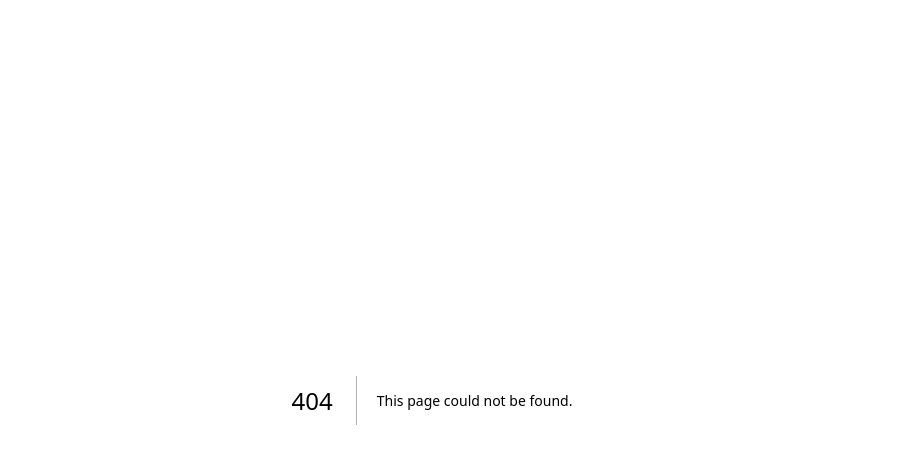
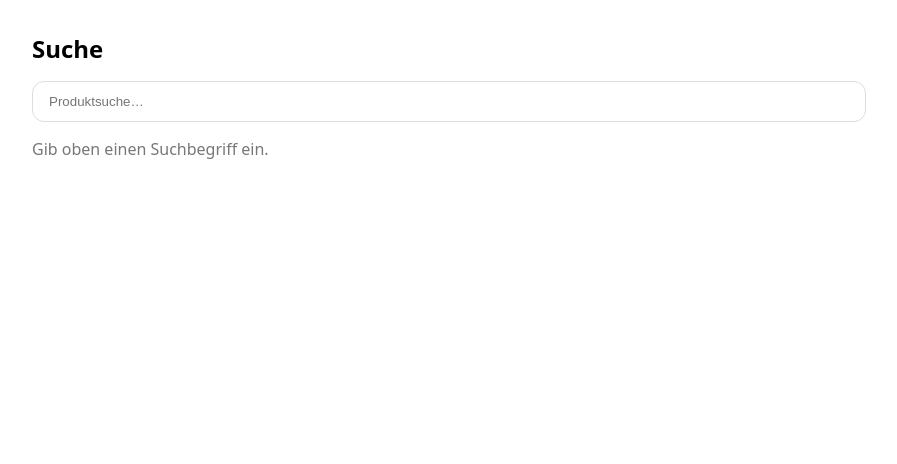
Before and after one commit to celsoneves32/iumatec-site, a Next.js app: page /search in a window 1280 px wide. Before the commit this address had no page. Shown: the top 464 px of the page, without its empty margins (208-1105 px from the left). Built offline with nearby package versions, Linux system fonts and the light colour scheme.

Commit message:
Create page.tsx

```diff
--- /dev/null
+++ b/app/search/page.tsx
@@ -0,0 +1,31 @@
+export const metadata = {
+  title: "Suche – IUMATEC",
+  description: "Produkte im Shop durchsuchen."
+};
+
+export default function Page({ searchParams }: { searchParams?: { q?: string } }) {
+  const q = (searchParams?.q ?? "").toString();
+
+  return (
+    <main style={{ maxWidth: 800, margin: "2rem auto", padding: "0 1rem" }}>
+      <h1 style={{ fontSize: "1.5rem", fontWeight: 700, marginBottom: "1rem" }}>Suche</h1>
+
+      <form action="/search" method="get" role="search" aria-label="Suche" style={{ marginBottom: "1rem" }}>
+        <input
+          name="q"
+          defaultValue={q}
+          placeholder="Produktsuche…"
+          style={{ width: "100%", padding: "0.75rem 1rem", borderRadius: 12, border: "1px solid #ddd", outline: "none" }}
+        />
+      </form>
+
+      {q ? (
+        <p style={{ color: "#444" }}>
+          Ergebnisse für: <strong>{q}</strong>
+        </p>
+      ) : (
+        <p style={{ color: "#777" }}>Gib oben einen Suchbegriff ein.</p>
+      )}
+    </main>
+  );
+}
```
